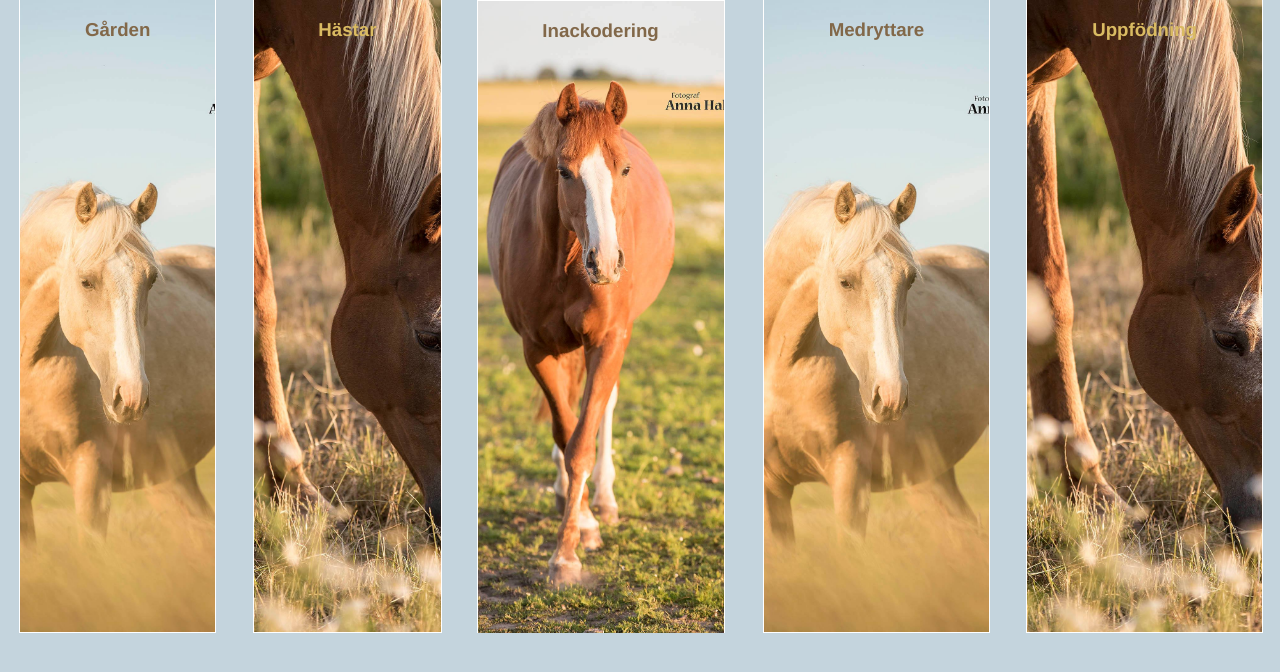
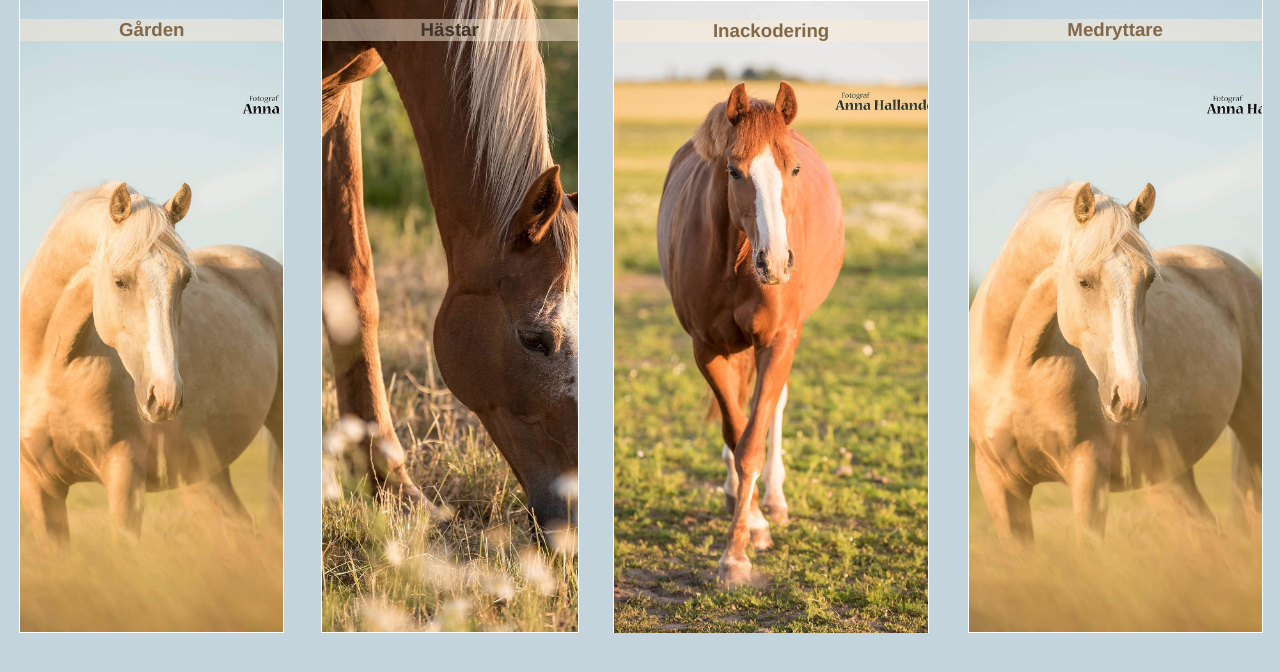
Before and after one commit to RebeccaFransson/CK-horselife, a Vue app in the folder CK-horseLife/: page /#/ in a window 1280 px wide. Shown: the top 672 px of the page. Built offline with nearby package versions, Linux system fonts and the light colour scheme; what vue-resource would draw is missing.

Commit message:
min-width

```diff
--- a/CK-horseLife/src/components/Home.vue
+++ b/CK-horseLife/src/components/Home.vue
@@ -21,11 +21,7 @@
           <h3>Medryttare</h3>
         </div>
       </div>
-      <div class="navColumn">
-        <div class="navPicture">
-          <h3>Uppfödning</h3>
-        </div>
-      </div>
+
     </div>
   </div>
 </template>
@@ -69,6 +65,7 @@ export default {
 #navigation .navColumn {
   color: #826849;
   width: min-content;
+  min-width: 200px;
   height: 100vh;
   display: flex;
   flex-direction: column;
@@ -76,7 +73,11 @@ export default {
   margin: 0 1.5vw 0 1.5vw;
   flex-grow: 1;
 }
-#navigation .navPicture {
+#navigation .navColumn h3{
+  width: 100%;
+  background-color: rgba(250, 235, 215, 0.49);
+}
+#navigation .navColumn .navPicture {
   display: flex;
   align-items: flex-start;
   width: 100%;
@@ -97,8 +98,9 @@ export default {
 
 #navigation .navColumn:nth-child(2) .navPicture {
   background-image: URL('../../static/shirin.jpg');
-  color: #DABB62;
+  color: #403427;
 }
+
 
 #navigation .navColumn:nth-child(3) .navPicture {
   background-image: URL('../../static/sto.jpg');
@@ -113,8 +115,10 @@ export default {
 
 #navigation .navColumn:nth-child(5) .navPicture {
   background-image: URL('../../static/shirin.jpg');
-  color: #DABB62;
+  color: #403427;
 }
+
+
 </style>
 <!--
 
```
